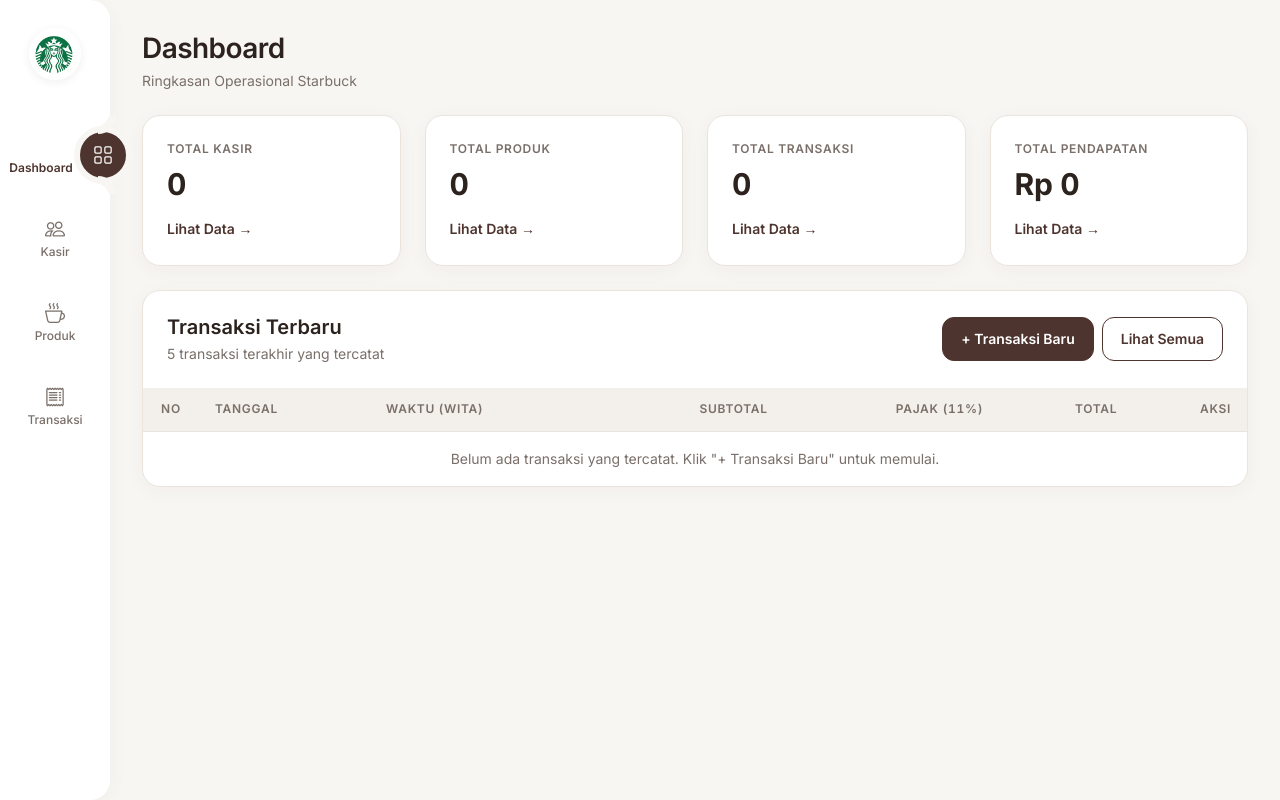
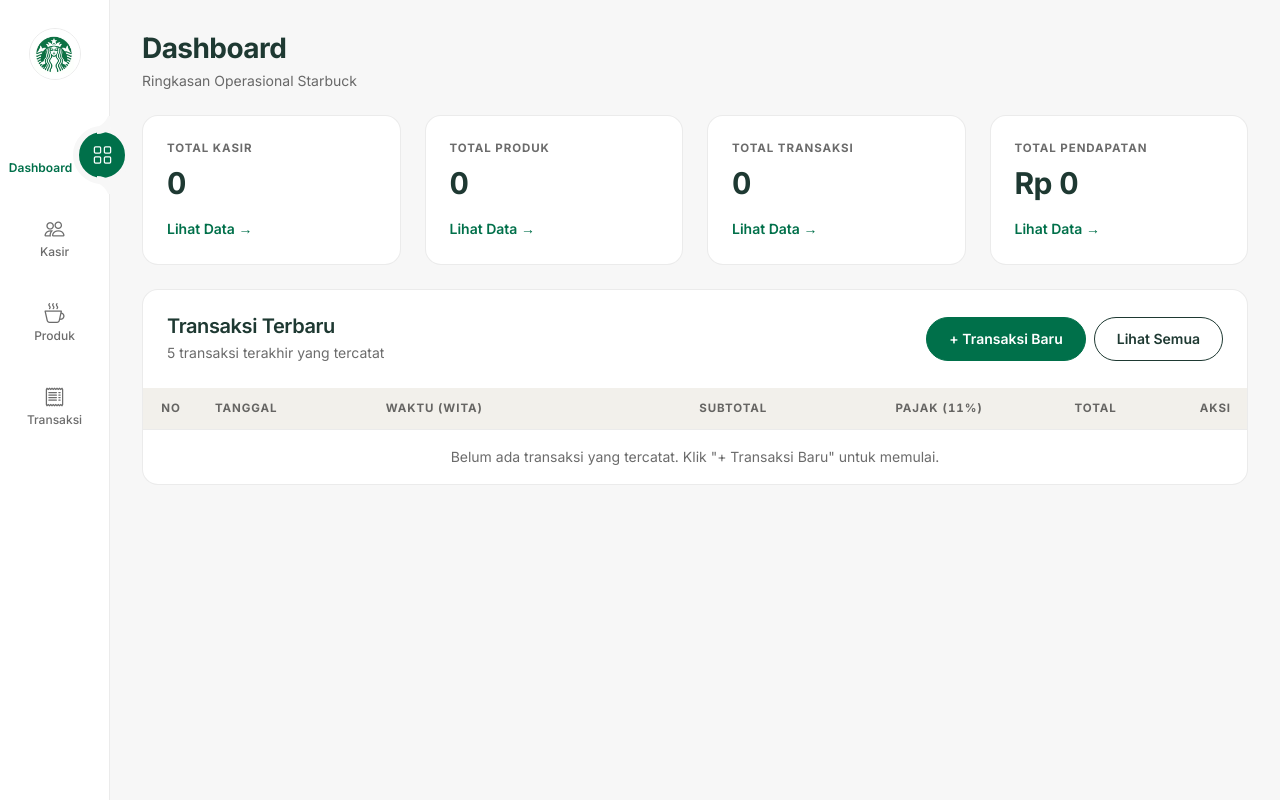
Before and after one commit to IKSP-Nata/starbuck_database, a PHP site: page /pages/dashboard.php in a window 1280 px wide. Run offline with PHP 8.4, Linux system fonts and the light colour scheme; data that the repository does not hold is empty.

Commit message:
style(theme): apply official Starbucks House Green and editorial neutral palette

```diff
--- a/assets/css/style.css
+++ b/assets/css/style.css
@@ -1,32 +1,37 @@
 /* ==========================================================================
-   Starbuck POS - Warm Minimalist Coffee POS
-   Sistem desain kustom. Dimuat SETELAH CSS Bootstrap di include/header.php.
+   Starbuck POS - Sistem Desain Resmi Starbucks
+   Dimuat SETELAH CSS Bootstrap di include/header.php.
    Catatan: CSS Bootstrap lokal memakai @layer, sehingga aturan tanpa layer
    di file ini selalu menang tanpa perlu !important.
    ========================================================================== */
 
 /* --------------------------------------------------------------------------
-   1. Variabel desain (PRD 2.1)
+   1. Palet Warna & Variabel Desain Resmi Starbucks
    -------------------------------------------------------------------------- */
 :root {
-    --bg-canvas: #F8F6F3;
+    --bg-main: #F7F7F7;
     --bg-surface: #FFFFFF;
-    --bg-subtle: #F3EFEA;
-    --primary-coffee: #4E342E;
-    --primary-hover: #3B2621;
-    --text-main: #2C221E;
-    --text-muted: #7A6F69;
-    --border-soft: #EAE4DD;
+    --bg-subtle: #F2F0EB;
+    --starbucks-green: #00704A;
+    --starbucks-green-hover: #005C3D;
+    --starbucks-forest: #1E3932;
+    --starbucks-mint: #D4E9E2;
+    --text-primary: #1E3932;
+    --text-muted: rgba(0, 0, 0, 0.58);
+    --border-soft: rgba(0, 0, 0, 0.08);
+
+    /* Alias kompatibilitas & turunan sistem */
+    --bg-canvas: var(--bg-main);
+    --primary-coffee: var(--starbucks-green);
+    --primary-hover: var(--starbucks-green-hover);
+    --text-main: var(--text-primary);
     --danger-soft-bg: #FBEDEA;
     --danger-soft-text: #A3382B;
-    --radius-card: 18px;
+    --radius-card: 16px;
     --radius-control: 12px;
-    --shadow-soft: 0 4px 20px rgba(44, 34, 30, 0.04);
-
-    /* Turunan internal (bukan warna baru) */
-    --bg-main: var(--bg-canvas);
+    --shadow-soft: none;
     --sidebar-width: 110px;
-    --focus-ring: 0 0 0 3px rgba(78, 52, 46, .12);
+    --focus-ring: 0 0 0 3px rgba(0, 112, 74, 0.16);
     --transition-fast: 150ms ease;
     --font-sans: 'Inter', 'Segoe UI', Roboto, Arial, sans-serif;
 
@@ -35,11 +40,11 @@
 }
 
 /* --------------------------------------------------------------------------
-   2. Dasar & tipografi (PRD 2.2)
+   2. Dasar & Tipografi Tajam
    -------------------------------------------------------------------------- */
 html,
 body {
-    background-color: var(--bg-canvas);
+    background-color: var(--bg-main);
 }
 
 body {
@@ -48,14 +53,18 @@ body {
     font-size: 15px;
     font-weight: 400;
     line-height: 1.55;
-    color: var(--text-main);
+    color: var(--text-primary);
     -webkit-font-smoothing: antialiased;
     -moz-osx-font-smoothing: grayscale;
 }
 
 h1, h2, h3, h4, h5, h6 {
     font-family: var(--font-sans);
-    color: var(--text-main);
+    color: var(--starbucks-forest);
+}
+
+h1, h2, h3 {
+    letter-spacing: -0.02em;
 }
 
 input,
@@ -67,7 +76,7 @@ table {
 }
 
 a {
-    color: var(--primary-coffee);
+    color: var(--starbucks-green);
 }
 
 .page-header {
@@ -82,10 +91,10 @@ a {
 .page-title {
     margin: 0;
     font-size: 28px;
-    font-weight: 600;
+    font-weight: 700;
     line-height: 1.2;
     letter-spacing: -0.02em;
-    color: var(--text-main);
+    color: var(--starbucks-forest);
 }
 
 .page-subtitle {
@@ -116,15 +125,15 @@ a {
     font-size: 30px;
     font-weight: 700;
     line-height: 1.15;
-    letter-spacing: -0.01em;
-    color: var(--text-main);
+    letter-spacing: -0.02em;
+    color: var(--starbucks-forest);
 }
 
 .label-caps {
-    font-size: 12px;
-    font-weight: 600;
+    font-size: 0.72rem;
+    font-weight: 700;
     text-transform: uppercase;
-    letter-spacing: .06em;
+    letter-spacing: 0.08em;
     color: var(--text-muted);
 }
 
@@ -163,8 +172,8 @@ a {
     padding: 28px 0 24px;
     background: var(--bg-surface);
     border-right: 1px solid var(--border-soft);
-    border-radius: 0 20px 20px 0;
-    box-shadow: var(--shadow-soft);
+    border-radius: 0;
+    box-shadow: none;
 }
 
 .sb-brand {
@@ -173,15 +182,15 @@ a {
     justify-content: center;
     margin-bottom: 36px;
     font-size: 16px;
-    font-weight: 600;
-    letter-spacing: -0.01em;
-    color: var(--primary-coffee);
+    font-weight: 700;
+    letter-spacing: -0.02em;
+    color: var(--starbucks-forest);
     text-decoration: none;
     text-align: center;
 }
 
 .sb-brand:hover {
-    color: var(--primary-hover);
+    color: var(--starbucks-green);
 }
 
 .sidebar-brand-logo {
@@ -191,7 +200,8 @@ a {
     border-radius: 50%;
     display: block;
     margin: 0 auto;
-    box-shadow: 0 2px 8px rgba(78, 52, 46, 0.08);
+    box-shadow: none;
+    border: 1px solid var(--border-soft);
     transition: transform var(--transition-fast);
 }
 
@@ -264,7 +274,7 @@ a {
     .sb-sidebar,
     .sidebar {
         overflow: visible;
-        border-right: none;
+        border-right: 1px solid var(--border-soft);
     }
 
     .sb-sidebar .sidebar-nav {
@@ -308,7 +318,7 @@ a {
     }
 
     .sb-sidebar .sidebar-nav .nav-link.active span {
-        color: var(--primary-coffee);
+        color: var(--starbucks-green);
         font-weight: 600;
         transform: translateX(-14px);
     }
@@ -321,7 +331,7 @@ a {
         width: 58px;
         height: 58px;
         border-radius: 50%;
-        background-color: var(--primary-coffee);
+        background-color: var(--starbucks-green);
         border: 6px solid var(--bg-main);
         z-index: 1;
         pointer-events: none;
@@ -362,7 +372,7 @@ a {
     min-height: 100vh;
     margin-left: var(--sidebar-width);
     padding: 32px;
-    background-color: var(--bg-canvas);
+    background-color: var(--bg-main);
 }
 
 @media (max-width: 991.98px) {
@@ -486,16 +496,23 @@ a {
 }
 
 /* --------------------------------------------------------------------------
-   4. Komponen dasar (PRD 2.3)
+   4. Komponen dasar (Gaya Flat & Pill Resmi Starbucks)
    -------------------------------------------------------------------------- */
 
-/* Kartu */
+/* Kartu & Panel */
+.card {
+    background: var(--bg-surface);
+    border: 1px solid var(--border-soft);
+    border-radius: var(--radius-card);
+    box-shadow: none;
+}
+
 .card-soft {
     padding: 24px;
     background: var(--bg-surface);
     border: 1px solid var(--border-soft);
     border-radius: var(--radius-card);
-    box-shadow: var(--shadow-soft);
+    box-shadow: none;
 }
 
 .card-soft-flush {
@@ -508,60 +525,69 @@ a {
     margin-inline: auto;
 }
 
-/* Tombol */
+/* Tombol Pil Starbucks */
 .btn-coffee,
 .btn-coffee-outline,
 .btn-neutral-outline,
-.btn-soft-danger {
+.btn-soft-danger,
+.btn-primary,
+.btn-outline-primary {
     display: inline-flex;
     align-items: center;
     justify-content: center;
     gap: 6px;
     min-height: 44px;
-    padding: 0 18px;
+    padding: 0 22px;
     font-family: var(--font-sans);
     font-size: 14px;
     font-weight: 600;
     line-height: 1;
     white-space: nowrap;
     text-decoration: none;
-    border-radius: var(--radius-control);
+    border-radius: 50px;
     cursor: pointer;
+    box-shadow: none;
     transition: background-color var(--transition-fast), color var(--transition-fast), border-color var(--transition-fast);
 }
 
-.btn-coffee {
+.btn-coffee,
+.btn-primary {
     color: #FFFFFF;
-    background-color: var(--primary-coffee);
-    border: 1px solid var(--primary-coffee);
+    background-color: var(--starbucks-green);
+    border: 1px solid var(--starbucks-green);
 }
 
-.btn-coffee:hover {
+.btn-coffee:hover,
+.btn-primary:hover {
     color: #FFFFFF;
-    background-color: var(--primary-hover);
-    border-color: var(--primary-hover);
+    background-color: var(--starbucks-green-hover);
+    border-color: var(--starbucks-green-hover);
 }
 
-.btn-coffee-outline {
-    color: var(--primary-coffee);
+.btn-coffee-outline,
+.btn-outline-primary {
+    color: var(--starbucks-forest);
     background-color: transparent;
-    border: 1px solid var(--primary-coffee);
+    border: 1px solid var(--starbucks-forest);
 }
 
-.btn-coffee-outline:hover {
-    color: var(--primary-coffee);
-    background-color: var(--bg-subtle);
+.btn-coffee-outline:hover,
+.btn-outline-primary:hover {
+    color: var(--starbucks-forest);
+    background-color: var(--starbucks-mint);
+    border-color: var(--starbucks-forest);
 }
 
 .btn-neutral-outline {
-    color: var(--text-main);
+    color: var(--starbucks-forest);
     background-color: transparent;
     border: 1px solid var(--border-soft);
 }
 
 .btn-neutral-outline:hover {
-    color: var(--text-main);
+    color: var(--starbucks-forest);
     background-color: var(--bg-subtle);
+    border-color: var(--starbucks-forest);
 }
 
 .btn-soft-danger {
@@ -602,13 +630,13 @@ a {
     gap: 4px;
     font-size: 14px;
     font-weight: 600;
-    color: var(--primary-coffee);
+    color: var(--starbucks-green);
     text-decoration: none;
     transition: color var(--transition-fast);
 }
 
 .link-arrow:hover {
-    color: var(--primary-hover);
+    color: var(--starbucks-green-hover);
     text-decoration: underline;
     text-underline-offset: 3px;
 }
@@ -677,7 +705,7 @@ a {
     width: 100%;
     margin: 0;
     font-size: 14px;
-    color: var(--text-main);
+    color: var(--text-primary);
     border-collapse: separate;
     border-spacing: 0;
     background: transparent;
@@ -685,11 +713,11 @@ a {
 
 .table-soft thead th {
     padding: 12px 16px;
-    font-size: 12px;
-    font-weight: 600;
+    font-size: 0.72rem;
+    font-weight: 700;
     text-align: left;
     text-transform: uppercase;
-    letter-spacing: .06em;
+    letter-spacing: 0.08em;
     white-space: nowrap;
     color: var(--text-muted);
     background-color: var(--bg-subtle);
```
Also changed, not shown: other parts of assets/css/style.css (+46 -28 lines).
